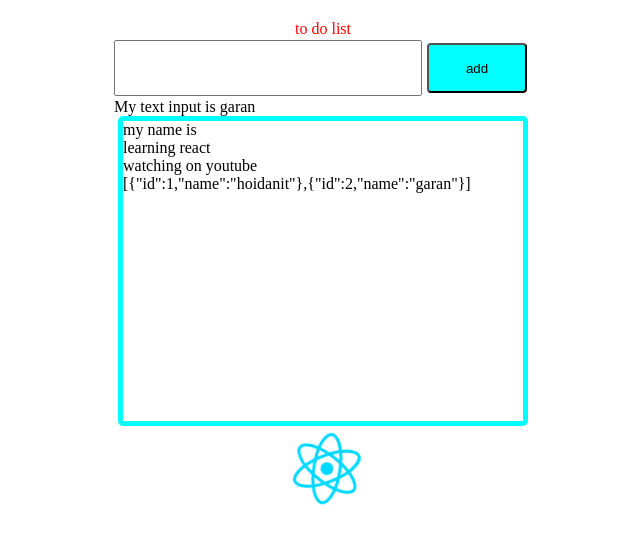
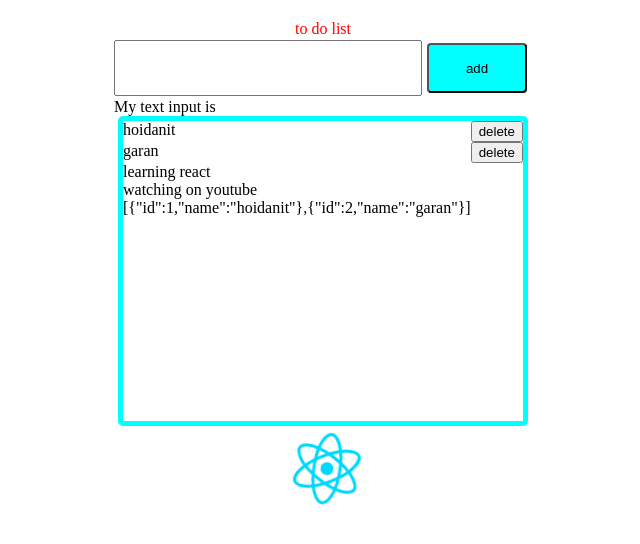
Before and after one commit to ocki26/react, a React (Vite) app in the folder 01-react-vite-hoidanit-starter-master/: page / in a window 1280 px wide. Shown: the top 544 px of the page, without its empty margins (317-957 px from the left). Built offline with nearby package versions, Linux system fonts and the light colour scheme.

Commit message:
video 39

```diff
--- a/01-react-vite-hoidanit-starter-master/src/componets/todo/TodoData.jsx
+++ b/01-react-vite-hoidanit-starter-master/src/componets/todo/TodoData.jsx
@@ -2,11 +2,20 @@
   const { name, age, data } = props;
   //hoac nhu kieu nay
   //const name = props.name;
+  const { Todolist } = props;
   return (
-    console.log("check props ==>", props),
+    console.log("check props ==>", Todolist),
     (
       <div className="to-do-data">
-        <div>my name is {name}</div>
+        {Todolist.map((item, index) => {
+          console.log("check item >>>>>>", item, index);
+          return (
+            <div className="todo-item">
+              <div>{item.name}</div>
+              <button>delete</button>
+            </div>
+          );
+        })}
         <div>learning react</div>
         <div>watching on youtube</div>
         <div>{JSON.stringify(props.Todolist)}</div>
--- a/01-react-vite-hoidanit-starter-master/src/componets/todo/TodoNew.jsx
+++ b/01-react-vite-hoidanit-starter-master/src/componets/todo/TodoNew.jsx
@@ -3,7 +3,7 @@
   // console.log("check props ==>", props);
   // const ValueInput = "garan";
 
-  const [ValueInput, setValueInput] = useState("garan");
+  const [ValueInput, setValueInput] = useState("");
   const { AddNewToDo } = props;
   // AddNewToDo("hoidanit");
   const Handleclick = () => {
@@ -19,6 +19,7 @@
         className="input_todo"
         type="text"
         onChange={(event) => Handleonchange(event.target.value)}
+        value={ValueInput}
       />
       <button
         className="button_add"
--- a/01-react-vite-hoidanit-starter-master/src/componets/todo/todo.css
+++ b/01-react-vite-hoidanit-starter-master/src/componets/todo/todo.css
@@ -53,3 +53,7 @@
     animation: logo-spin infinite 20s linear;
   }
 }
+.todo-item {
+  display: flex;
+  justify-content: space-between;
+}
```
